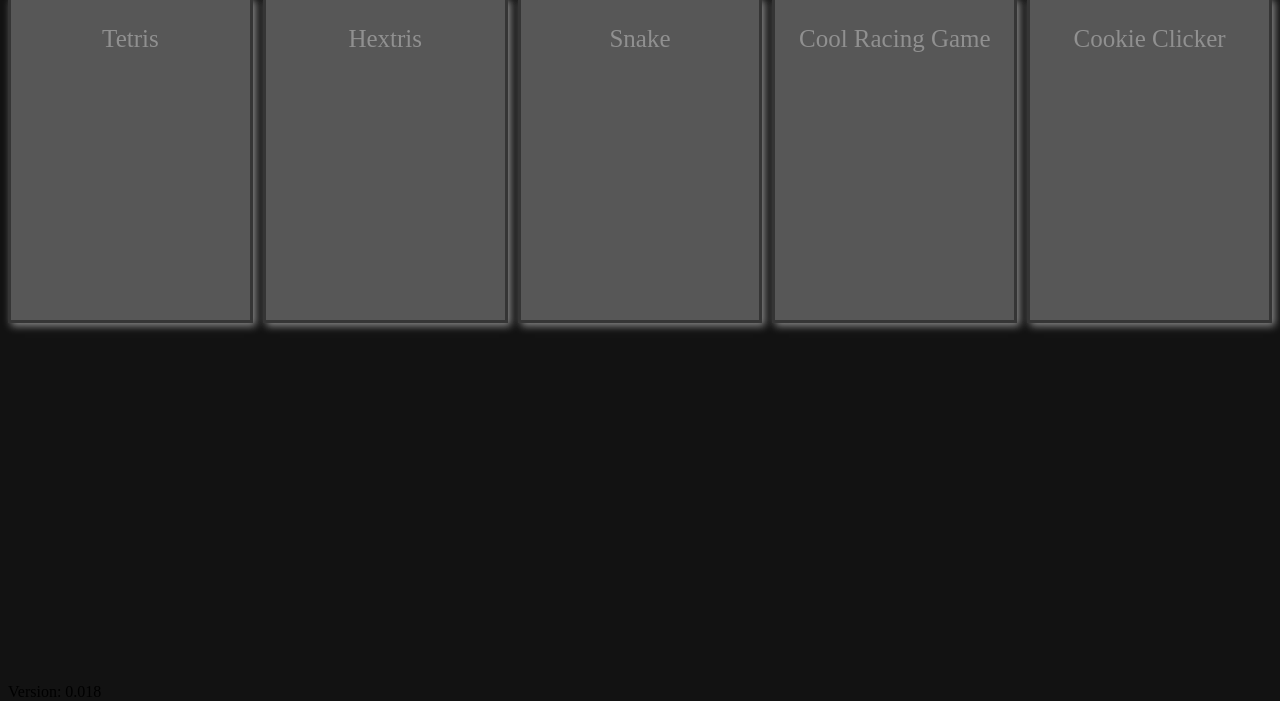
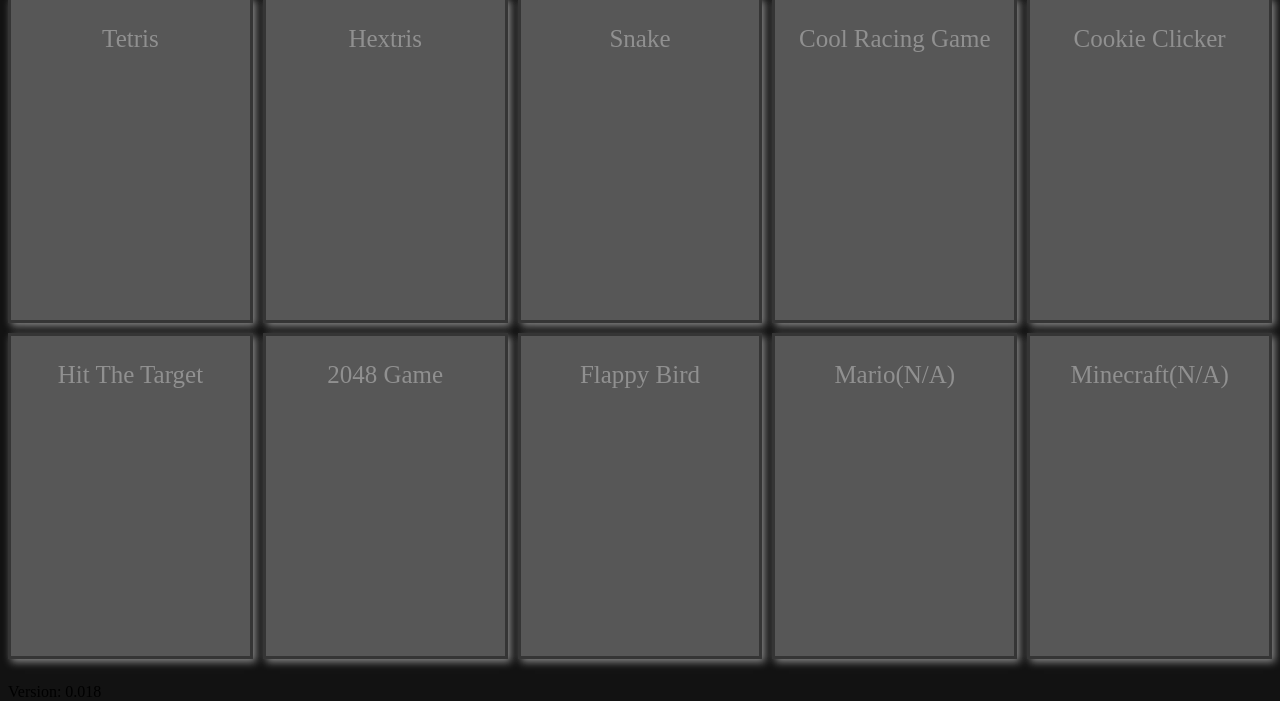
Before and after one commit to GregoryWells2007/GamingWebsiteRework, a plain HTML site: page index.html in a window 1280 px wide. Shown: the part 99-800 px from the top of the page. Drawn offline with Linux system fonts and the light colour scheme.

Commit message:
Update index.html

```diff
--- a/index.html
+++ b/index.html
@@ -64,6 +64,12 @@
     <div class="Game"><p class="GameName">Snake           </p></div>
     <div class="Game"><p class="GameName">Cool Racing Game</p></div>
     <div class="Game"><p class="GameName">Cookie Clicker  </p></div>
+
+    <div class="Game"><p class="GameName">Hit The Target  </p></div>
+    <div class="Game"><p class="GameName">2048 Game       </p></div>
+    <div class="Game"><p class="GameName">Flappy Bird     </p></div>
+    <div class="Game"><p class="GameName">Mario(N/A)      </p></div>
+    <div class="Game"><p class="GameName">Minecraft(N/A)  </p></div>
   </div>
   <div id="version">Version: 0.018</div>
 </body>
```
